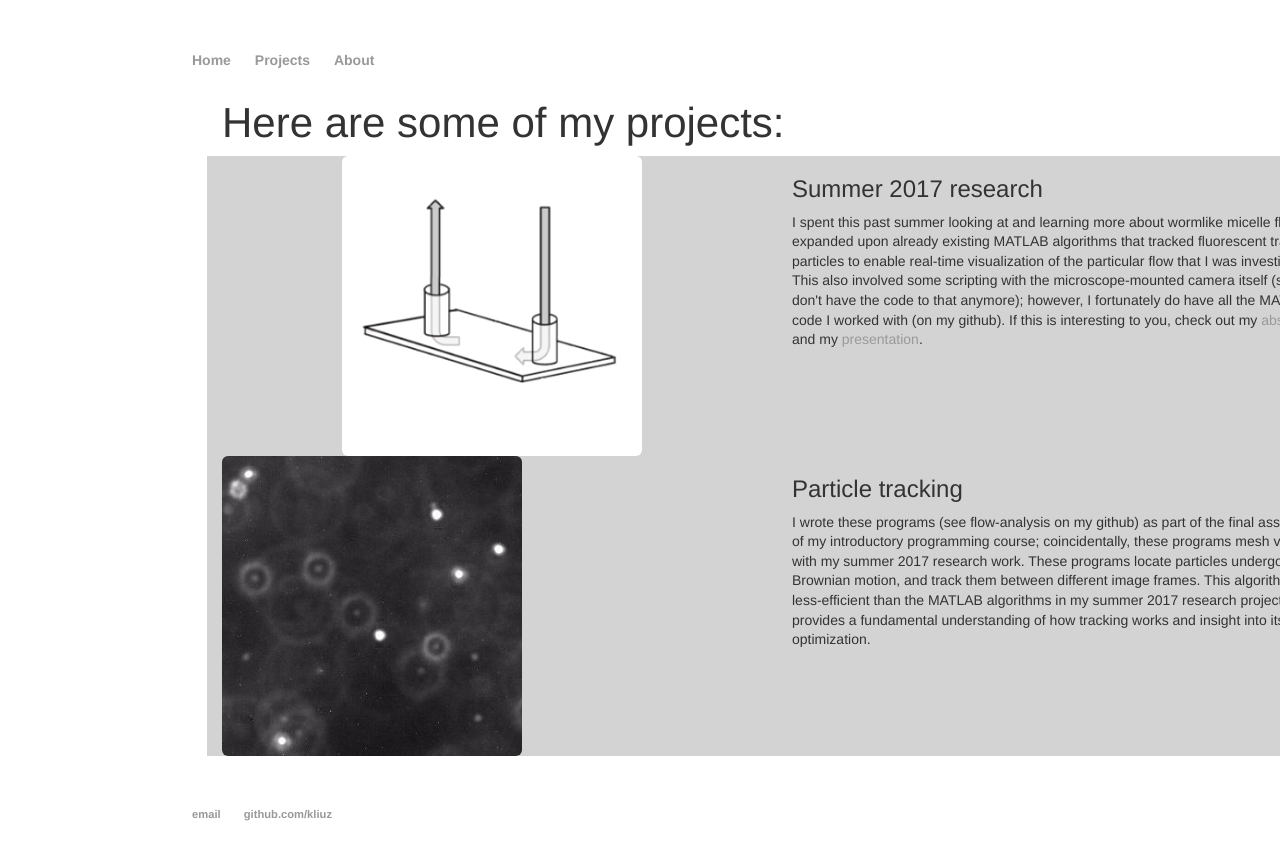
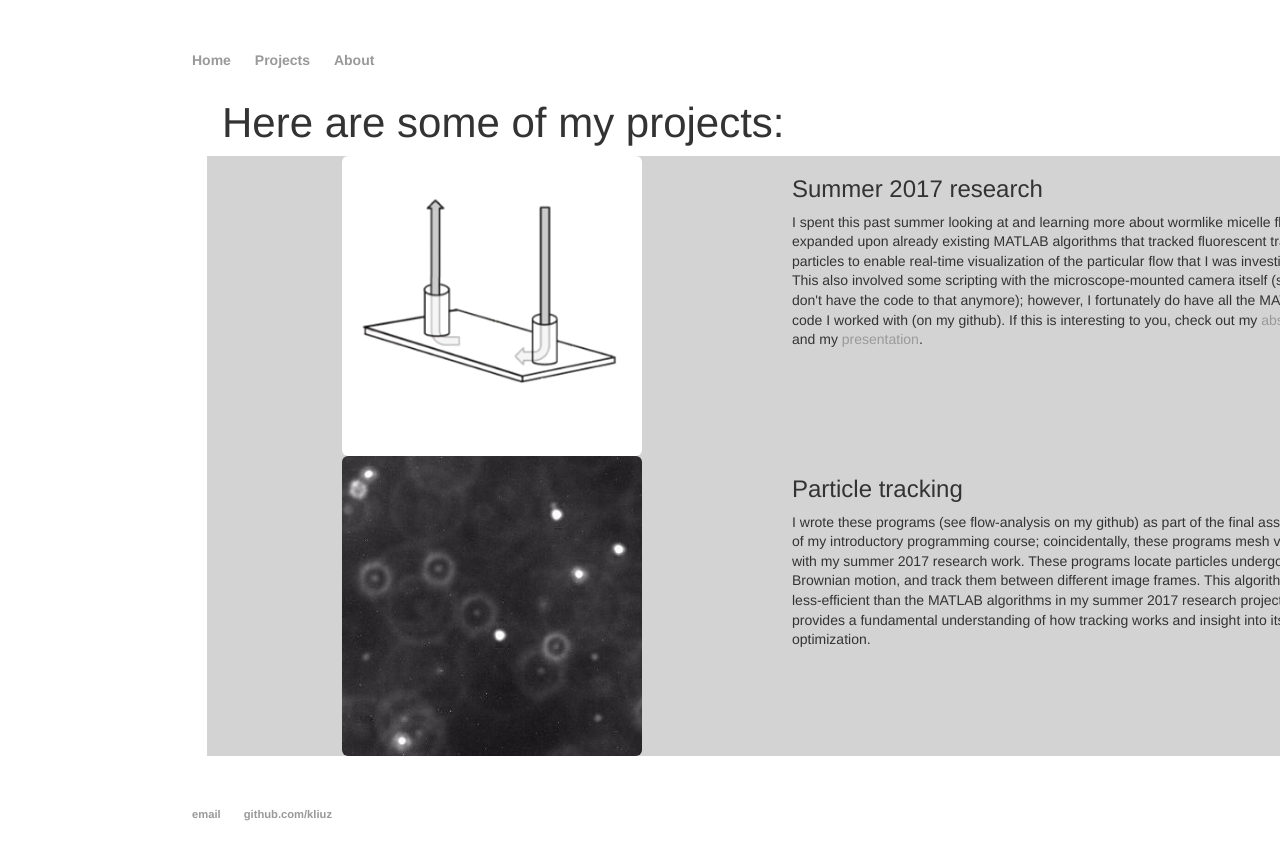
Before and after one commit to kliuz/kliuz.github.io, a Jekyll site: the page built from projects/index.html, in a window 1280 px wide. Shown: the top 860 px of the page. Built offline with Jekyll 4.4.1, drawn with Linux system fonts in a browser that asks for light colours; nearby versions of some CDN libraries; library files that are not in the unit come from our copies.

Commit message:
fixed typo

```diff
--- a/projects/index.html
+++ b/projects/index.html
@@ -15,7 +15,7 @@
 		</div>
 	</div>
 	<div class="row">
-		<div class="col-xs-6 test-center">
+		<div class="col-xs-6 text-center">
 			<img src="particles.jpg" class="img-rounded" alg="Image of particles undergoing Brownian motion" width="300px" height="300px">
 		</div>
 		<div class="col-xs-6">
```
